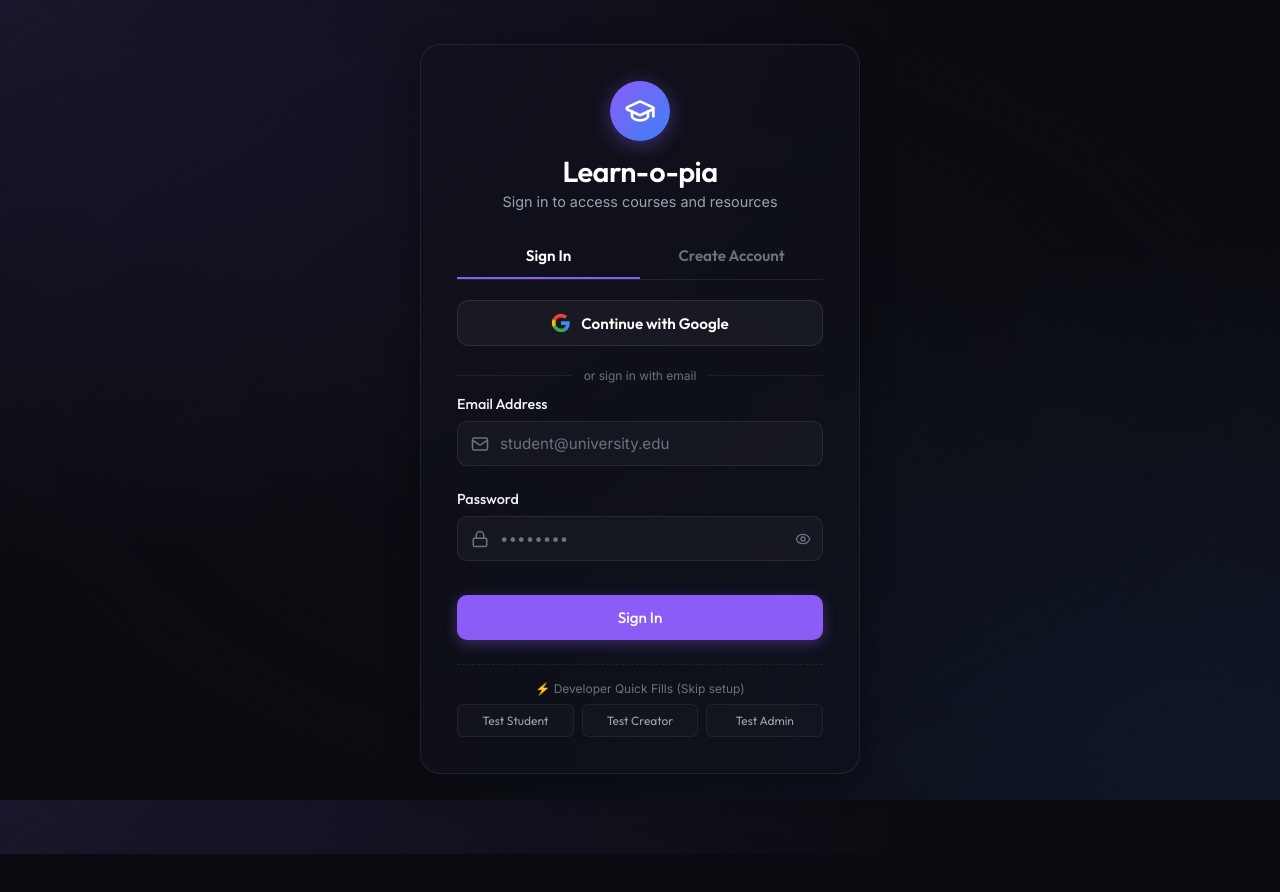
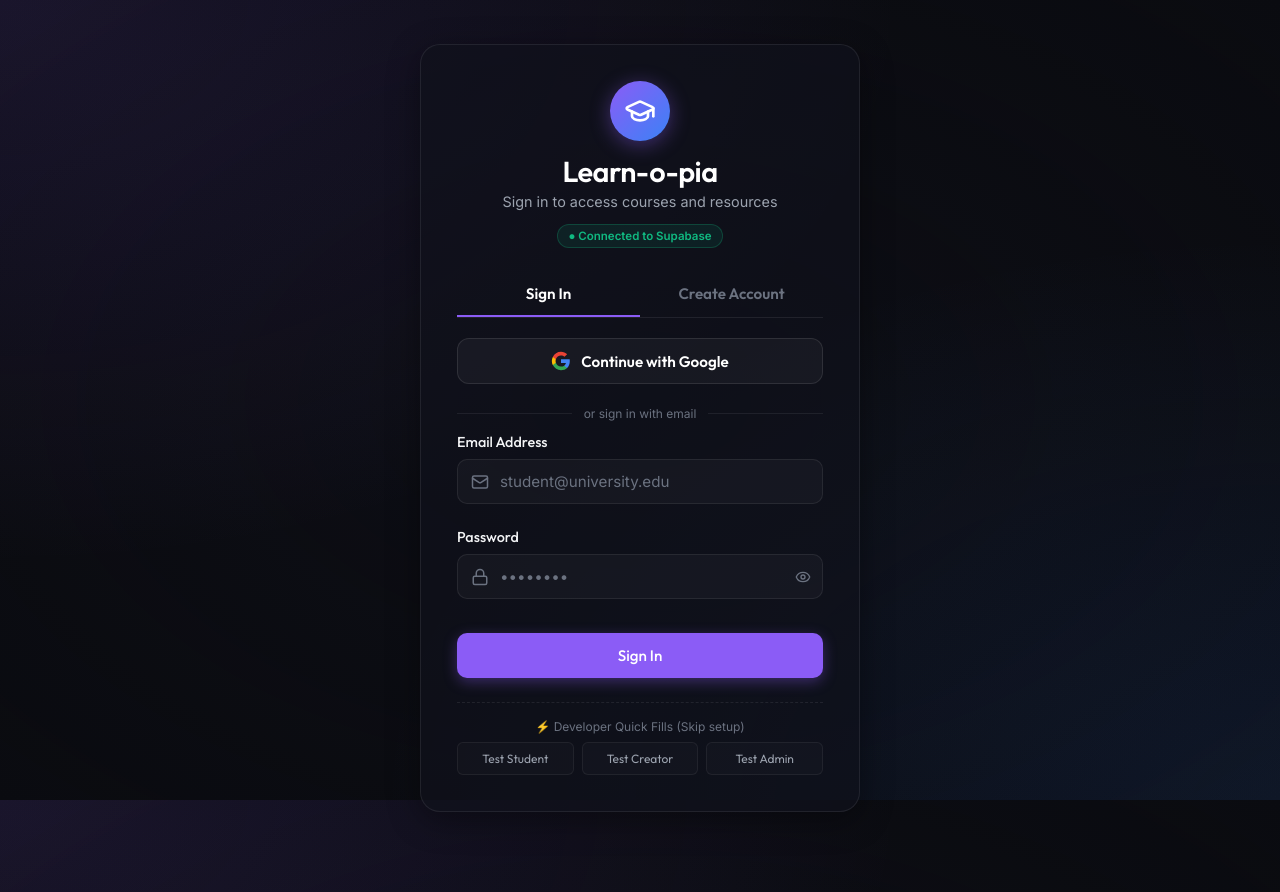
Before and after one commit to diiipakkk-08/learn-o-pia, a React (Vite) app: page / in a window 1280 px wide. Before the commit the page ends 854 px from the top, so only its background shows below. Built offline with nearby package versions, Linux system fonts and the light colour scheme; no server answers; the database is empty.

Commit message:
Add Supabase connection status indicator to login panel

```diff
--- a/src/components/Auth.jsx
+++ b/src/components/Auth.jsx
@@ -19,6 +19,7 @@ export default function Auth() {
   const { login, loginWithGoogle, registerUser } = useDatabase();
 
   const [isLogin, setIsLogin] = useState(true);
+  const isSupabaseLive = !!import.meta.env.VITE_SUPABASE_URL && !!import.meta.env.VITE_SUPABASE_ANON_KEY;
   const [email, setEmail] = useState('');
   const [name, setName] = useState('');
   const [password, setPassword] = useState('');
@@ -86,9 +87,12 @@ export default function Auth() {
             <GraduationCap size={32} color="#ffffff" />
           </div>
           <h1 style={{ fontSize: '1.8rem', margin: '12px 0 4px 0' }}>Learn-o-pia</h1>
-          <p style={{ color: 'var(--text-secondary)', fontSize: '0.9rem' }}>
+          <p style={{ color: 'var(--text-secondary)', fontSize: '0.9rem', marginBottom: '14px' }}>
             {isLogin ? 'Sign in to access courses and resources' : 'Register a new learning account'}
           </p>
+          <div style={{ display: 'inline-block', padding: '4px 10px', borderRadius: '12px', fontSize: '0.72rem', fontWeight: 600, background: isSupabaseLive ? 'rgba(16,185,129,0.1)' : 'rgba(245,158,11,0.1)', border: isSupabaseLive ? '1px solid rgba(16,185,129,0.25)' : '1px solid rgba(245,158,11,0.25)', color: isSupabaseLive ? '#10b981' : '#f59e0b' }}>
+            {isSupabaseLive ? '● Connected to Supabase' : '○ Local Mock Storage'}
+          </div>
         </div>
 
         {/* Tab Toggle */}
```
